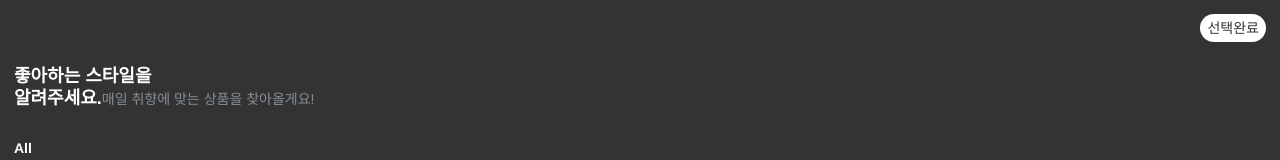
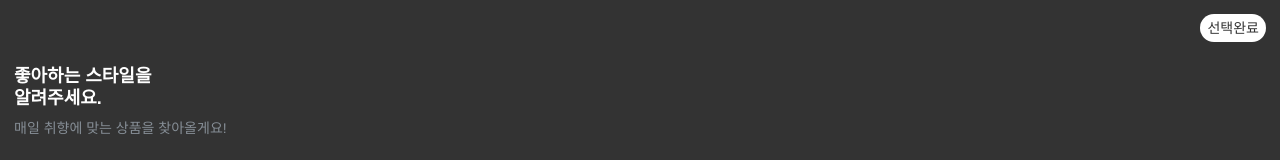
Before and after one commit to hckang80/next-learn, a Next.js app: page /tutorial in a window 1280 px wide. Shown: the top 160 px of the page. Built offline with nearby package versions, Linux system fonts and the light colour scheme; no server answers.

Commit message:
feat: Style to detail

```diff
--- a/pages/tutorial/index.tsx
+++ b/pages/tutorial/index.tsx
@@ -73,7 +73,7 @@ export default function MyItems() {
           </h1>
           <div className={styles['icon-heart']}></div>
           <p>
-            <strong>좋아하는 스타일을<br /> 알려주세요.</strong>
+            <strong className="block">좋아하는 스타일을<br /> 알려주세요.</strong>
             매일 취향에 맞는 상품을 찾아올게요!
           </p>
         </header>
@@ -102,8 +102,8 @@ export default function MyItems() {
                 image={image}
                 title={title}>
                 <input type="checkbox" onChange={onChange} value={id} />
-                <span className="backdrop">
-                  <div className="icon-heart"></div>
+                <span className={styles['backdrop']}>
+                  <div className={`icon-heart ${styles['icon-heart']}`}></div>
                 </span>
               </BaseListItem>
             ))}
--- a/styles/reset.scss
+++ b/styles/reset.scss
@@ -110,11 +110,10 @@ i {
   height: 0;
 }
 
-.pre-line,
-[pre-line] {
+.pre-line {
   white-space: pre-line;
 }
 
-[block] {
+.block {
   display: block;
 }
```
